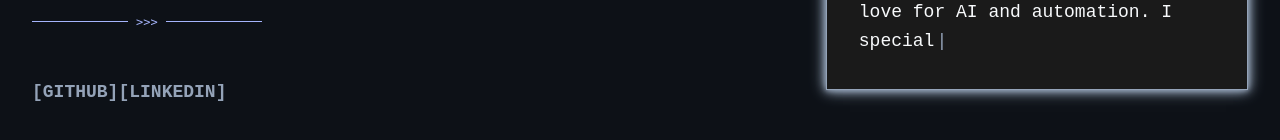
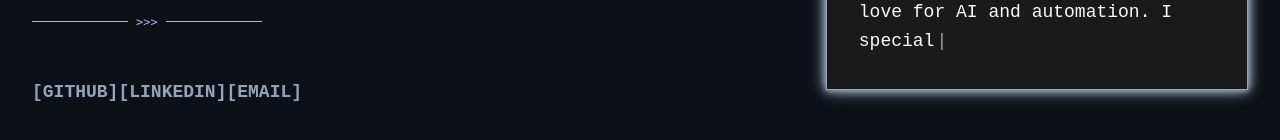
Before and after one commit to emmerichdev/personal-site, a React (Vite) app: page / in a window 1280 px wide. Shown: the part 426-566 px from the top of the page. Built offline with nearby package versions, Linux system fonts and the light colour scheme.

Commit message:
feat: email button!

```diff
--- a/src/App.tsx
+++ b/src/App.tsx
@@ -131,6 +131,12 @@ function App() {
                 >
                   [LINKEDIN]
                 </a>
+                <a
+                  href="mailto:me@emmerichbrowne.com"
+                  className="text-retro-accent hover:text-retro-glow transition-all duration-300 hover:scale-110 text-base sm:text-lg font-bold py-2 px-1 sm:px-2 -mx-1 sm:-mx-2"
+                >
+                  [EMAIL]
+                </a>
               </div>
             </div>
           </header>
```
